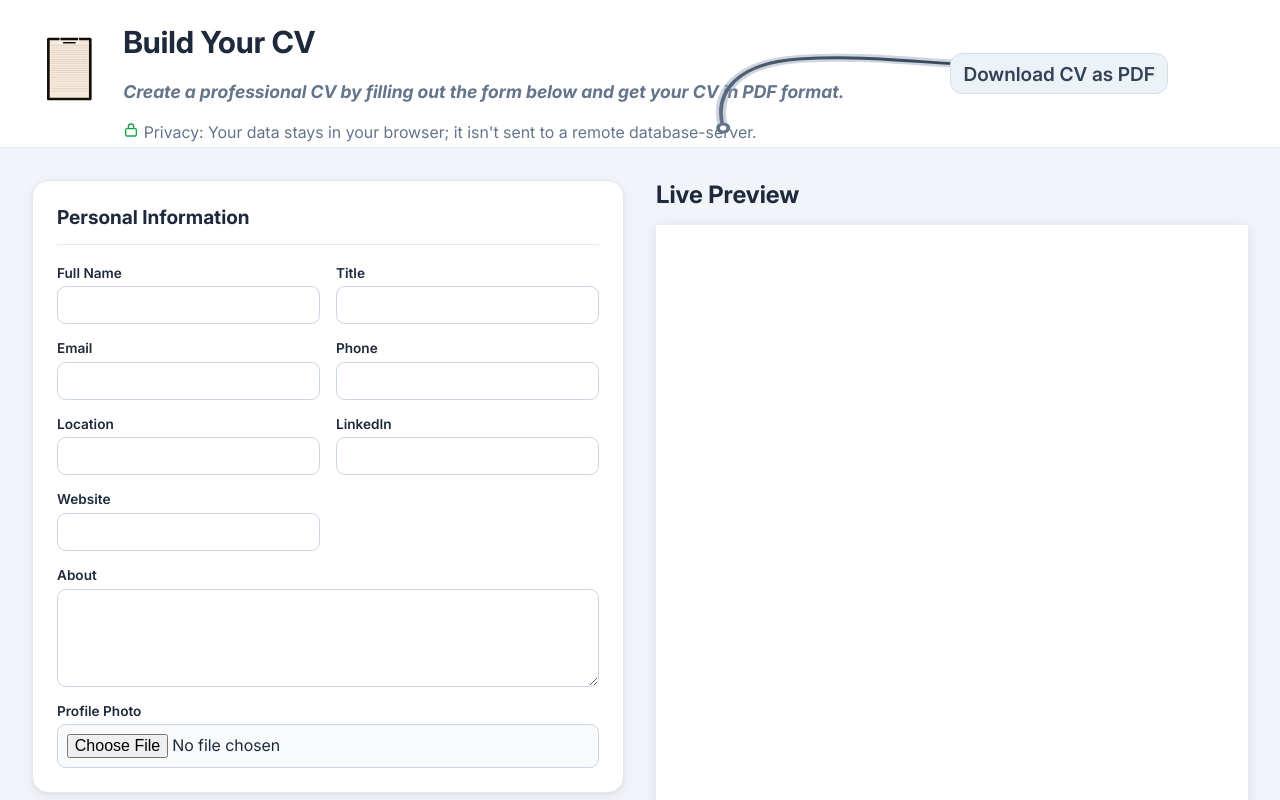
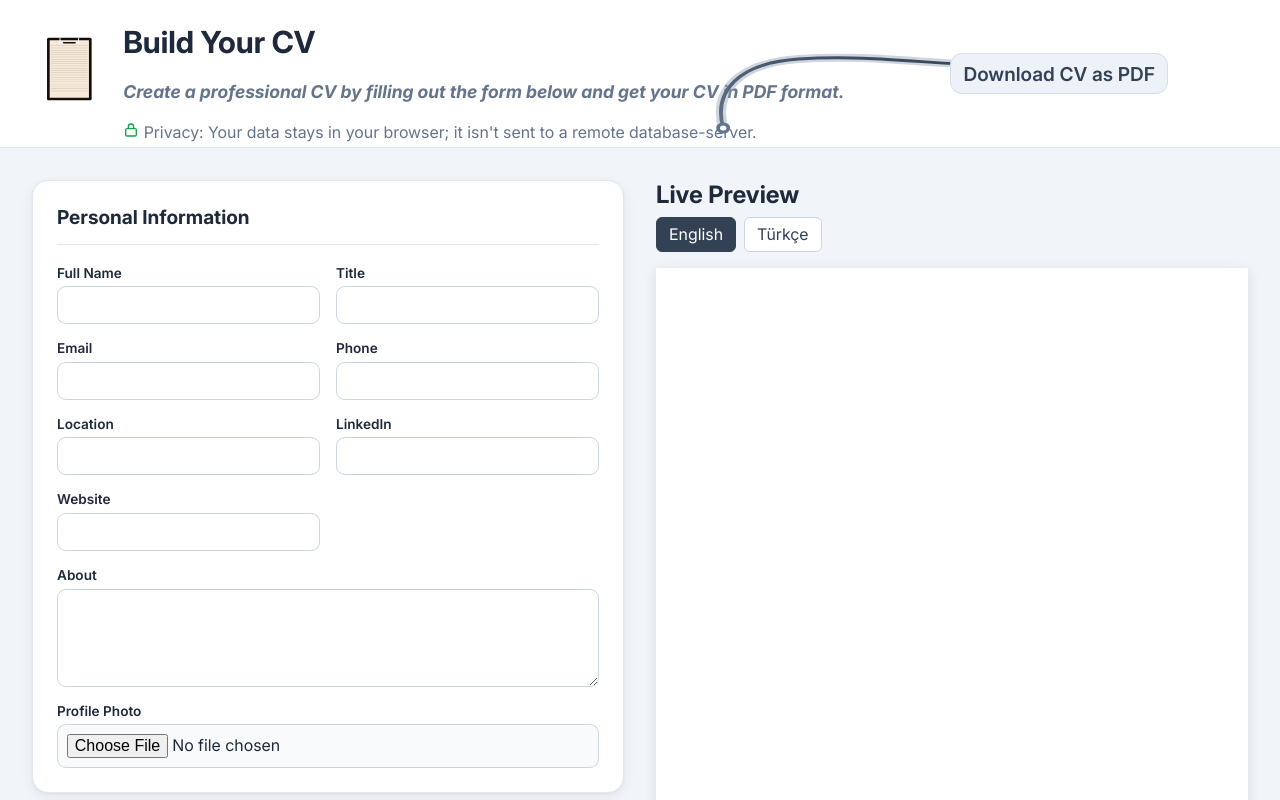
Before and after one commit to canberkg67/cv-app, a React (Vite) app: page / in a window 1280 px wide. Shown: the top 800 px of the page. Built offline with nearby package versions, Linux system fonts and the light colour scheme.

Commit message:
feat: switching to turkish functionality in preview page

```diff
--- a/src/components/layout/Preview.jsx
+++ b/src/components/layout/Preview.jsx
@@ -1,3 +1,5 @@
+import { useState } from "react";
+import { translations } from "../../translation";
 import "../styles/preview.css";
 
 function hasValue(value) {
@@ -21,6 +23,8 @@ export default function Preview({
     language,
     other
 }) {
+    const [previewLanguage, setPreviewLanguage] = useState("en");
+    const previewTranslations = translations[previewLanguage].preview;
     const skillList = skills.split("\n").map(skill => skill.trim()).filter(Boolean);
     const otherList = other.split("\n").map(item => item.trim()).filter(Boolean);
     const filledEducation = education
@@ -46,7 +50,23 @@ export default function Preview({
     return (
         <section className="cv-preview">
             <h2>Live Preview</h2>
-            <div className="cv-page" lang="en">
+            <div className="preview-language-switch" role="group" aria-label="CV language">
+                <button
+                    type="button"
+                    aria-pressed={previewLanguage === "en"}
+                    onClick={() => setPreviewLanguage("en")}
+                >
+                    English
+                </button>
+                <button
+                    type="button"
+                    aria-pressed={previewLanguage === "tr"}
+                    onClick={() => setPreviewLanguage("tr")}
+                >
+                    Türkçe
+                </button>
+            </div>
+            <div className="cv-page" lang={previewLanguage}>
                 {hasPersonalInfo && (
                     <header className="cv-header">
                         {personalInfo.profilePhoto && (
@@ -68,14 +88,14 @@ export default function Preview({
 
                 {hasValue(personalInfo.about) && (
                     <section className="cv-section">
-                        <h3>About</h3>
+                        <h3>{previewTranslations.about}</h3>
                         <p>{personalInfo.about}</p>
                     </section>
                 )}
 
                 {filledEducation.length > 0 && (
                     <section className="cv-section">
-                        <h3>Education</h3>
+                        <h3>{previewTranslations.education}</h3>
                         {filledEducation.map(entry => (
                             <div key={entry.id}>
                                 {hasValue(entry.school) && <h4>{entry.school}</h4>}
@@ -97,7 +117,7 @@ export default function Preview({
 
                 {filledExperience.length > 0 && (
                     <section className="cv-section">
-                        <h3>Experience</h3>
+                        <h3>{previewTranslations.experience}</h3>
                         {filledExperience.map(entry => (
                             <div key={entry.id}>
                                 {hasValue(entry.company) && <h4>{entry.company}</h4>}
@@ -119,7 +139,7 @@ export default function Preview({
 
                 {skillList.length > 0 && (
                     <section className="cv-section">
-                        <h3>Skills</h3>
+                        <h3>{previewTranslations.skills}</h3>
                         <ul>
                             {skillList.map((skill, index) => (
                                 <li key={`${skill}-${index}`}>{skill}</li>
@@ -130,7 +150,7 @@ export default function Preview({
 
                 {filledProjects.length > 0 && (
                     <section className="cv-section">
-                        <h3>Projects</h3>
+                        <h3>{previewTranslations.projects}</h3>
                         {filledProjects.map(entry => (
                             <div key={entry.id}>
                                 {hasValue(entry.projectName) && <h4>{entry.projectName}</h4>}
@@ -143,7 +163,7 @@ export default function Preview({
 
                 {filledCertificates.length > 0 && (
                     <section className="cv-section">
-                        <h3>Certificates</h3>
+                        <h3>{previewTranslations.certificates}</h3>
                         {filledCertificates.map(entry => (
                             <div key={entry.id}>
                                 {hasValue(entry.certificateName) && <h4>{entry.certificateName}</h4>}
@@ -162,7 +182,7 @@ export default function Preview({
 
                 {filledExams.length > 0 && (
                     <section className="cv-section">
-                        <h3>Exams</h3>
+                        <h3>{previewTranslations.exams}</h3>
                         {filledExams.map(entry => (
                             <div key={entry.id}>
                                 {hasValue(entry.examName) && <h4>{entry.examName}</h4>}
@@ -181,7 +201,7 @@ export default function Preview({
 
                 {filledLanguages.length > 0 && (
                     <section className="cv-section">
-                        <h3>Languages</h3>
+                        <h3>{previewTranslations.languages}</h3>
                         {filledLanguages.map(entry => (
                             <p key={entry.id}>
                                 {entry.language}
@@ -194,7 +214,7 @@ export default function Preview({
 
                 {otherList.length > 0 && (
                     <section className="cv-section">
-                        <h3>Other Information</h3>
+                        <h3>{previewTranslations.otherInformation}</h3>
                         <ul>
                             {otherList.map((item, index) => (
                                 <li key={`${item}-${index}`}>{item}</li>
--- a/src/components/styles/preview.css
+++ b/src/components/styles/preview.css
@@ -4,7 +4,28 @@
 
 .cv-preview > h2 {
     margin-top: 0;
+    margin-bottom: 0.5rem;
+}
+
+.preview-language-switch {
+    display: flex;
+    gap: 0.5rem;
     margin-bottom: 1rem;
+}
+
+.preview-language-switch button {
+    padding: 0.4rem 0.75rem;
+    border: 1px solid #cbd5e1;
+    border-radius: 0.375rem;
+    background: #ffffff;
+    color: #334155;
+    cursor: pointer;
+}
+
+.preview-language-switch button[aria-pressed="true"] {
+    border-color: #334155;
+    background: #334155;
+    color: #ffffff;
 }
 
 .cv-page {
```
